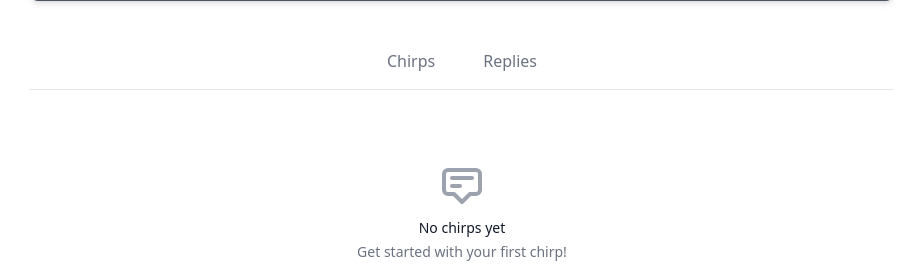
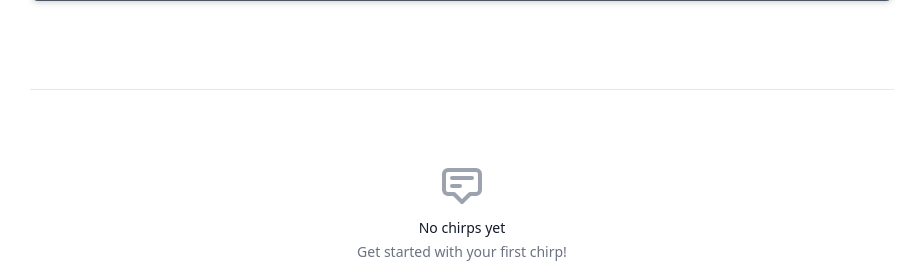
Before and after one commit to eidorb90/chirper, a Django app: page /account in a window 1280 px wide. Shown: the part 1052-1317 px from the top of the page, without its empty margins (178-1101 px from the left). Run offline with Django 5.2, Linux system fonts and the light colour scheme; the visitor is signed in with stand-in values (Sample User, id 1); data that the repository does not hold is empty; some libraries are stand-ins or nearby versions.

Commit message:
i hate html

```diff
--- a/Chirper/Chirper_app/templates/account.html
+++ b/Chirper/Chirper_app/templates/account.html
@@ -108,12 +108,12 @@
         <nav class="flex justify-center">
             <button hx-get="{% url 'user_chirps' %}"
                     hx-target="#content-area"
-                    class="px-6 py-4 text-gray-500 hover:text-white font-medium">
+                    class="px-6 py-4 text-white hover:text-gray-700 font-medium">
                 Chirps
             </button>
             <button hx-get="{% url 'user_replies' %}"
                     hx-target="#content-area"
-                    class="px-6 py-4 text-gray-500 hover:text-white font-medium">
+                    class="px-6 py-4 text-white hover:text-gray-700 font-medium">
                 Replies
             </button>
         </nav>
```
